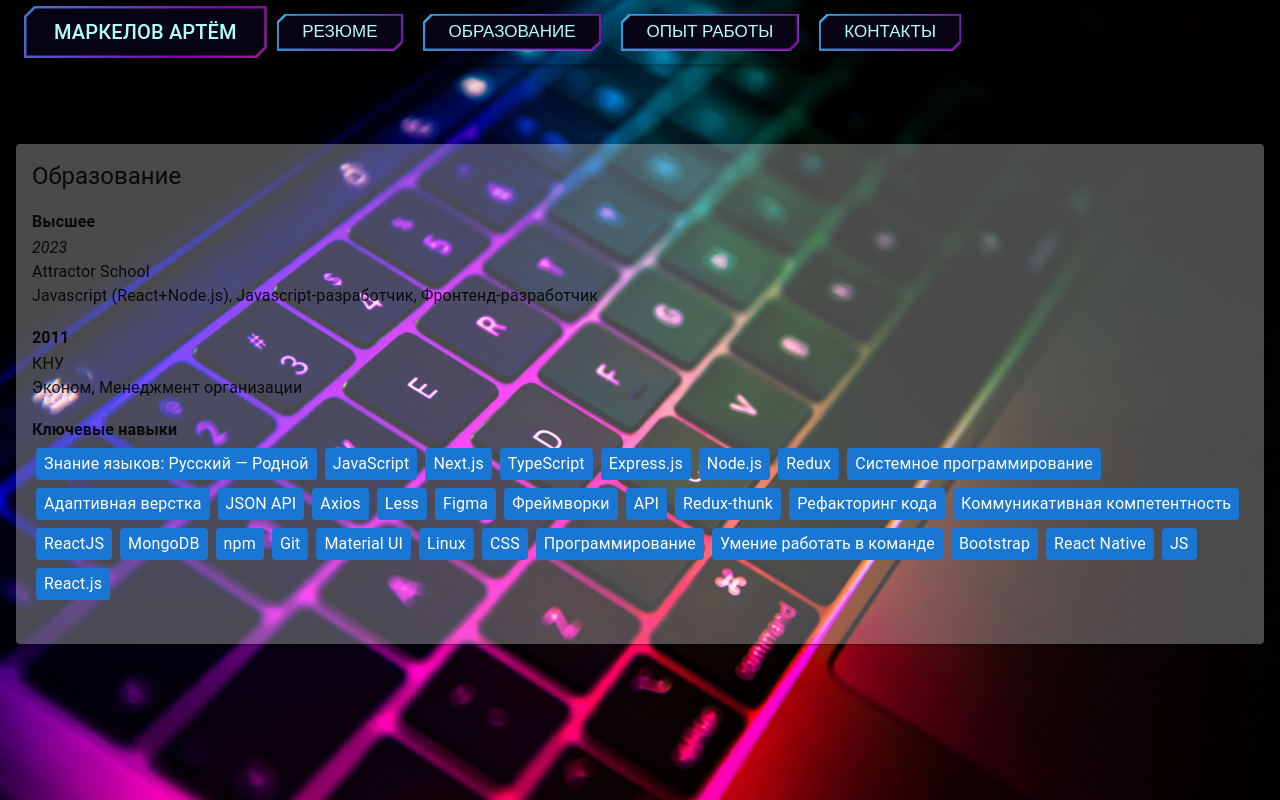
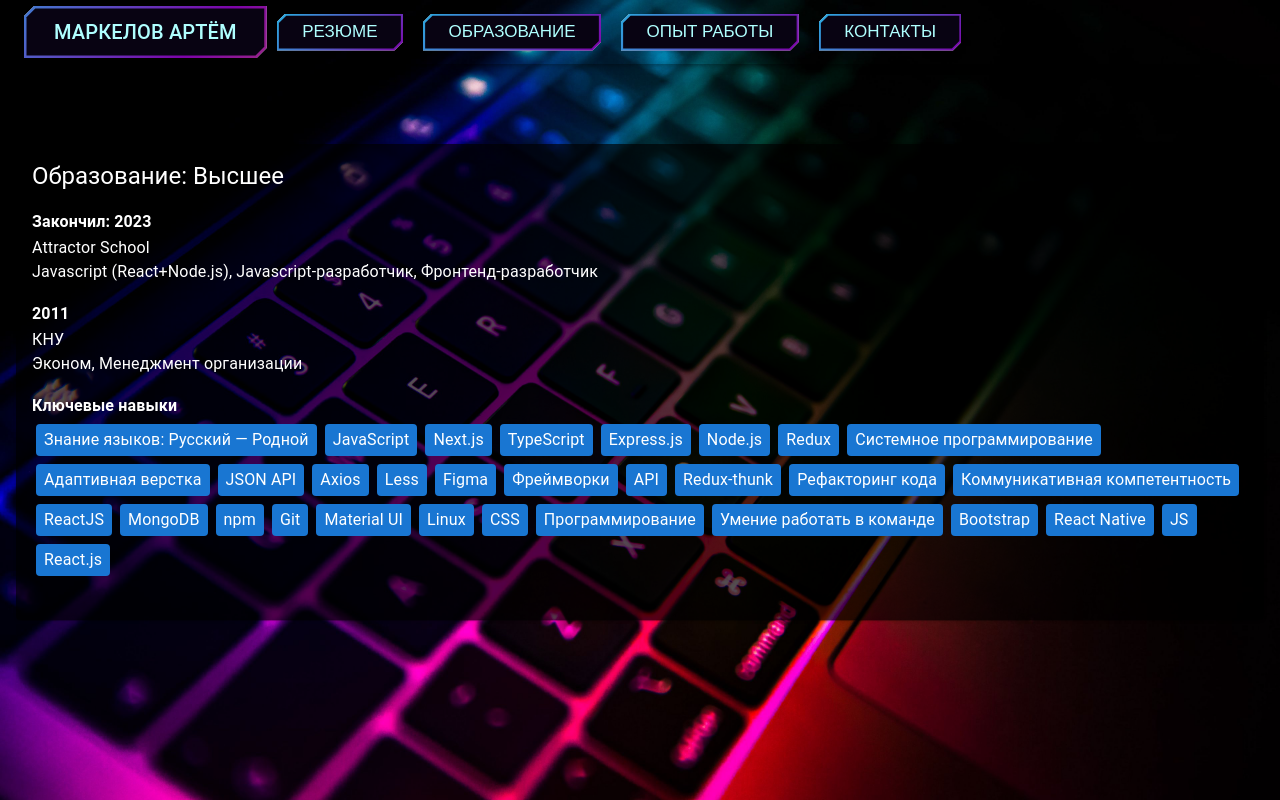
Before and after one commit to 7timoha7/Summary, a React (Create React App) app: page /education in a window 1280 px wide. Built offline with nearby package versions, Linux system fonts and the light colour scheme.

Commit message:
Убрал лишний текст а апптулбар

```diff
--- a/src/components/AppToolBar/AppToolBar.tsx
+++ b/src/components/AppToolBar/AppToolBar.tsx
@@ -52,7 +52,7 @@ const AppToolBar: React.FC = () => {
         backgroundColor: 'rgba(0,0,0,0.7)',
         zIndex: 1
       }}/> {/* Слой для затемнения */}
-      <Box sx={{position: 'relative', zIndex: 2}}> {/* Этот контейнер будет отображаться над слоем затемнения */}
+      <Box sx={{position: 'relative', zIndex: 2}}>
         <List>
           {navItems.map((item) => (
             <ListItem key={item} disablePadding>
@@ -98,23 +98,9 @@ const AppToolBar: React.FC = () => {
           </IconButton>
           <Typography
             variant="h6"
-            component="div"
+            component="button"
             onClick={redirectToRoot}
             className='buttonNeon'
-          >
-            Маркелов Артём
-          </Typography>
-          <Typography
-            variant="h6"
-            component="div"
-            sx={{
-              flexGrow: 1,
-              display: {xs: 'block', sm: 'none'},
-              textAlign: 'center',
-              cursor: 'pointer',
-              userSelect: 'none',
-            }}
-            onClick={redirectToRoot}
           >
             Маркелов Артём
           </Typography>
--- a/src/components/Education/Education.tsx
+++ b/src/components/Education/Education.tsx
@@ -66,18 +66,16 @@ const Education = () => {
   };
 
   return (
-    <Card sx={{m: 2, mt: 10, backgroundColor: 'rgba(255,255,255,0.29)'}}>
-      <CardContent>
+    <Card sx={{m: 2, mt: 10, backgroundColor: 'rgba(0,0,0,0.67)'}}>
+      <CardContent sx={{color: 'white'}}>
         <Typography variant="h5" sx={{mb: 2}}>
-          Образование
+          Образование: Высшее
         </Typography>
         <Box sx={{mb: 2}}>
           <Typography variant="subtitle1" sx={{fontWeight: 'bold'}}>
-            Высшее
+            Закончил: 2023
           </Typography>
-          <Typography variant="body1" sx={{fontStyle: 'italic'}}>
-            2023
-          </Typography>
+
           <Typography variant="body1">
             Attractor School
           </Typography>
```
